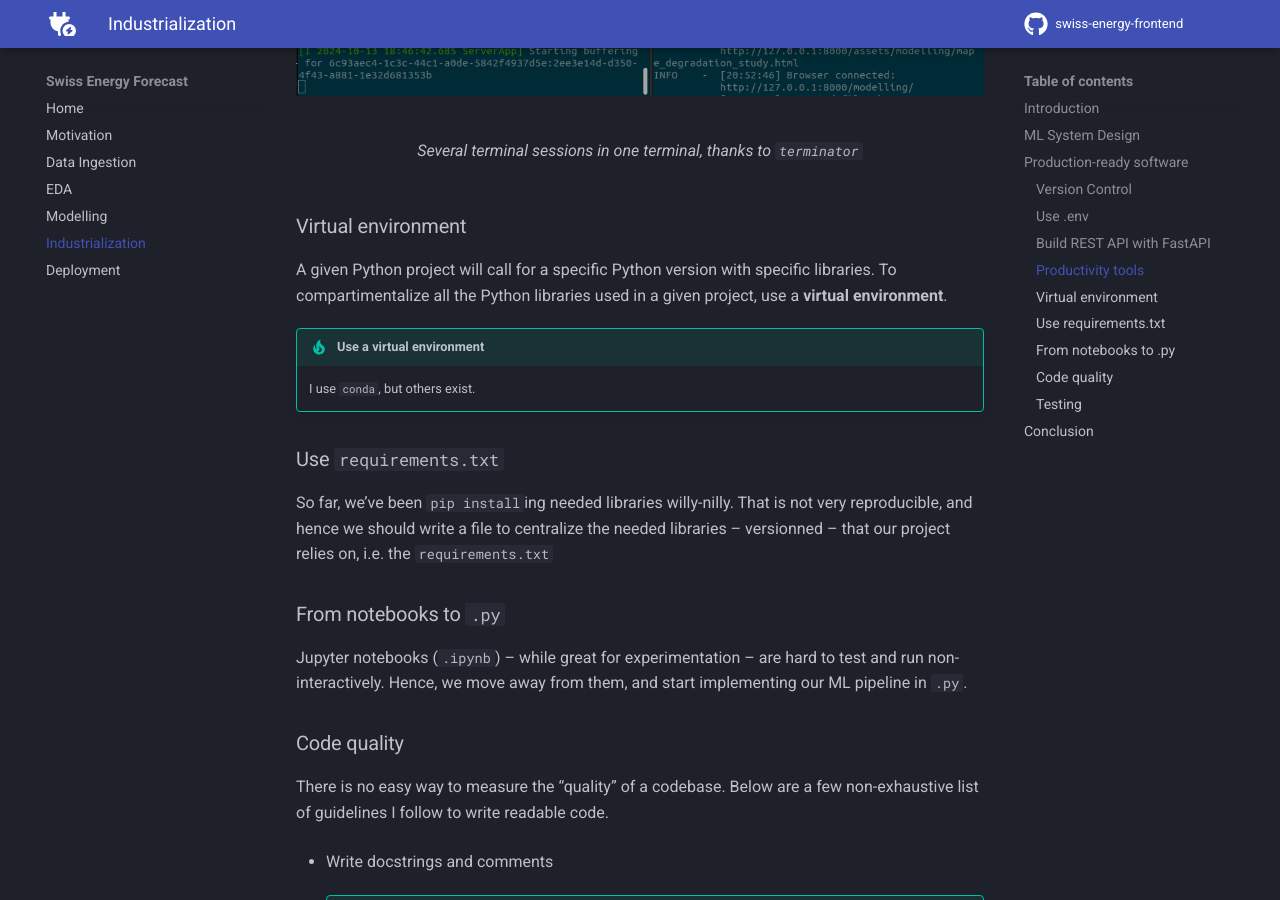
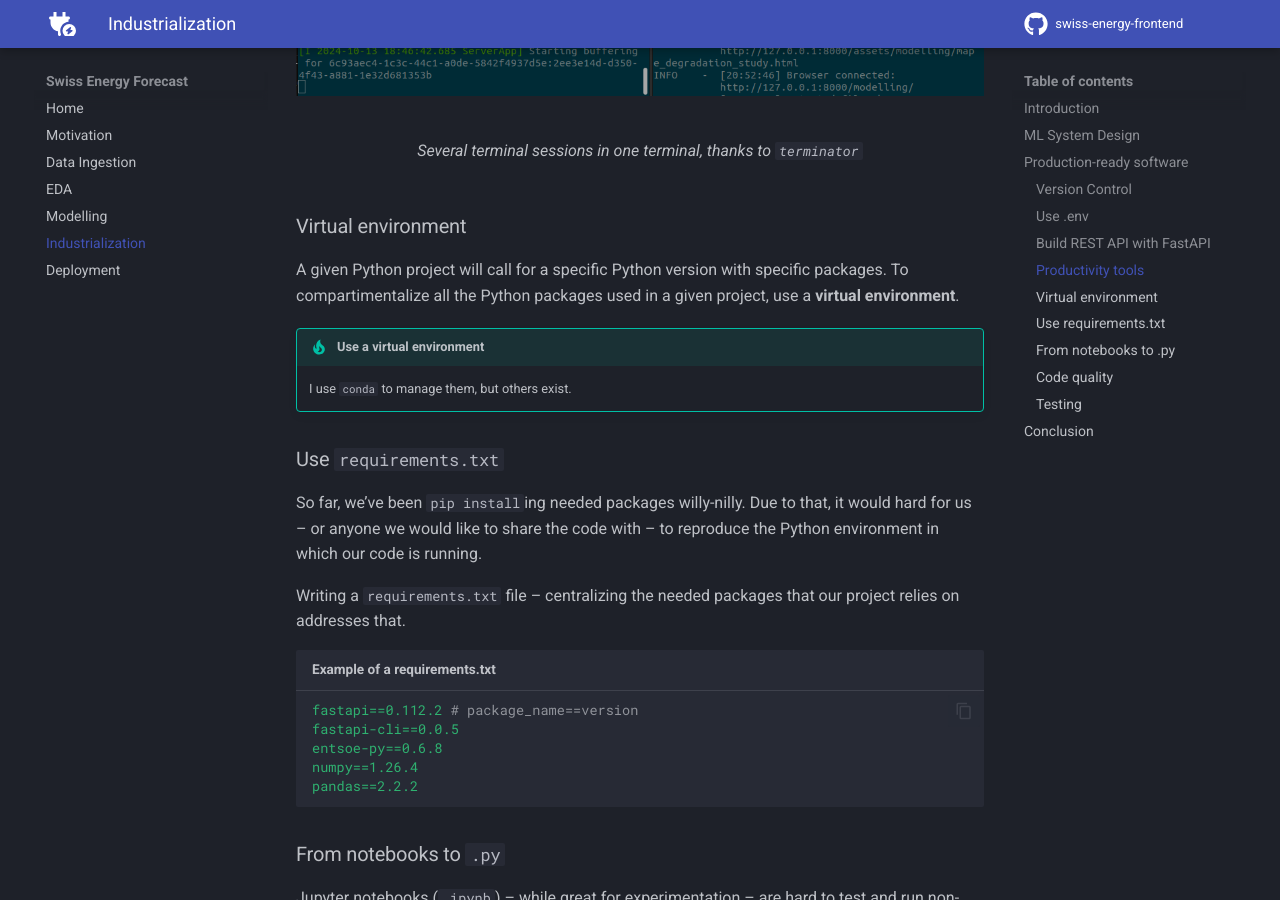
Before and after one commit to arthurgassner/swissenergy-frontend, an MkDocs documentation site: the page built from docs/industrialization.md, in a window 1280 px wide and 900 px high, scrolled down 4124 px. Built offline with MkDocs 1.6.1 and Material for MkDocs 9.7.7, drawn with Linux system fonts in a browser that asks for light colours; a script that is not in the unit is left out; comment, search, counter and statistics services are not loaded.

Commit message:
Update .md

````diff
--- a/docs/industrialization.md
+++ b/docs/industrialization.md
@@ -125,16 +125,26 @@ Developping on Linux, I interact with the terminal _a lot_. To make this whole p
 
 ### Virtual environment
 
-A given Python project will call for a specific Python version with specific libraries.
-To compartimentalize all the Python libraries used in a given project, use a **virtual environment**.
+A given Python project will call for a specific Python version with specific packages.
+To compartimentalize all the Python packages used in a given project, use a **virtual environment**.
 
 !!! tip "Use a virtual environment"
-    I use `conda`, but others exist.
+    I use `conda` to manage them, but others exist.
 
 ### Use `requirements.txt`
 
-So far, we've been `pip install`ing needed libraries willy-nilly.
-That is not very reproducible, and hence we should write a file to centralize the needed libraries -- versionned -- that our project relies on, i.e. the `requirements.txt`
+So far, we've been `pip install`ing needed packages willy-nilly.
+Due to that, it would hard for us -- or anyone we would like to share the code with -- to reproduce the Python environment in which our code is running.
+
+Writing a `requirements.txt` file -- centralizing the needed packages that our project relies on addresses that.
+
+```yaml title="Example of a requirements.txt"
+fastapi==0.112.2 # package_name==version
+fastapi-cli==0.0.5
+entsoe-py==0.6.8
+numpy==1.26.4
+pandas==2.2.2
+```
 
 ### From notebooks to `.py`
 
````
